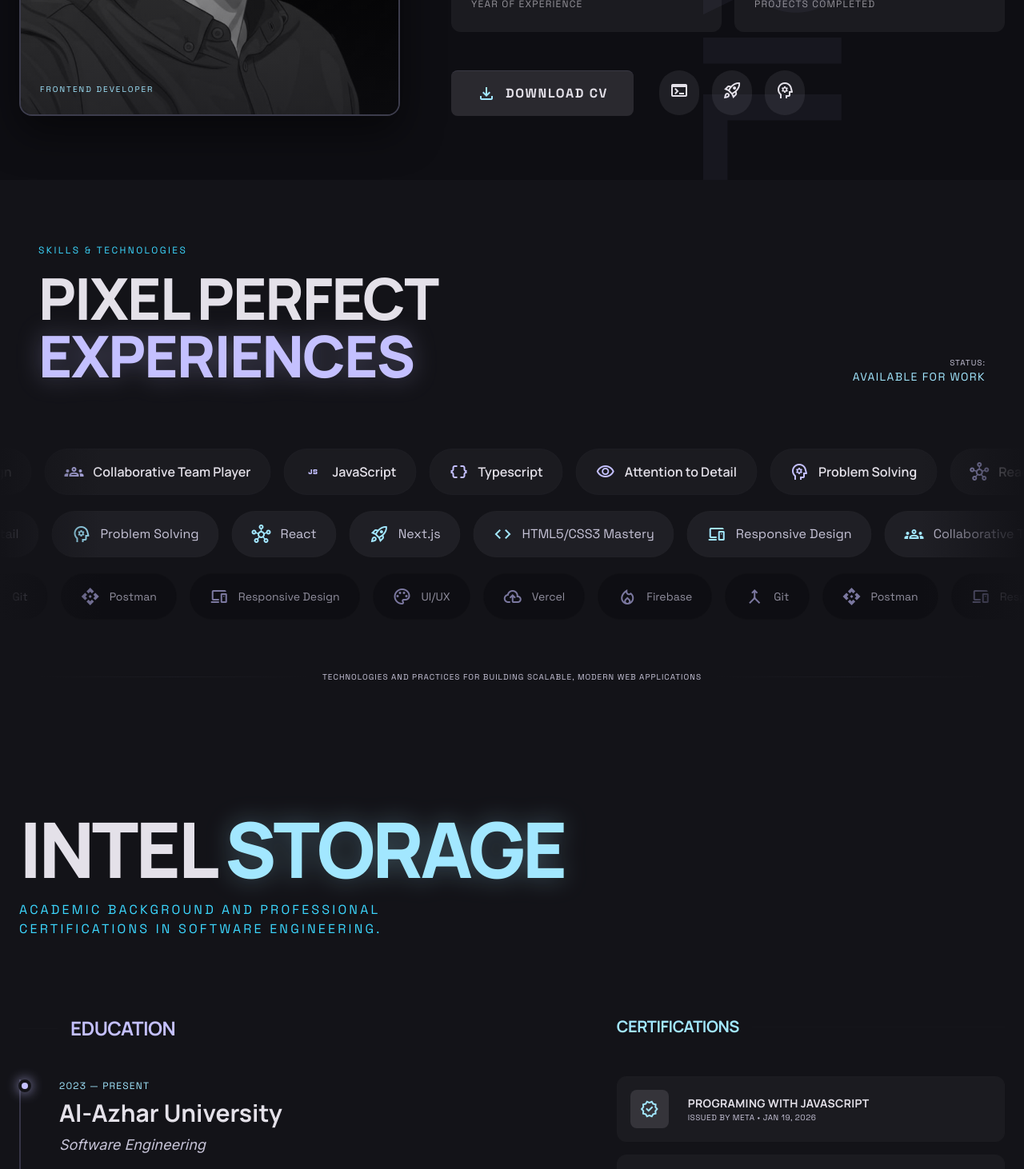
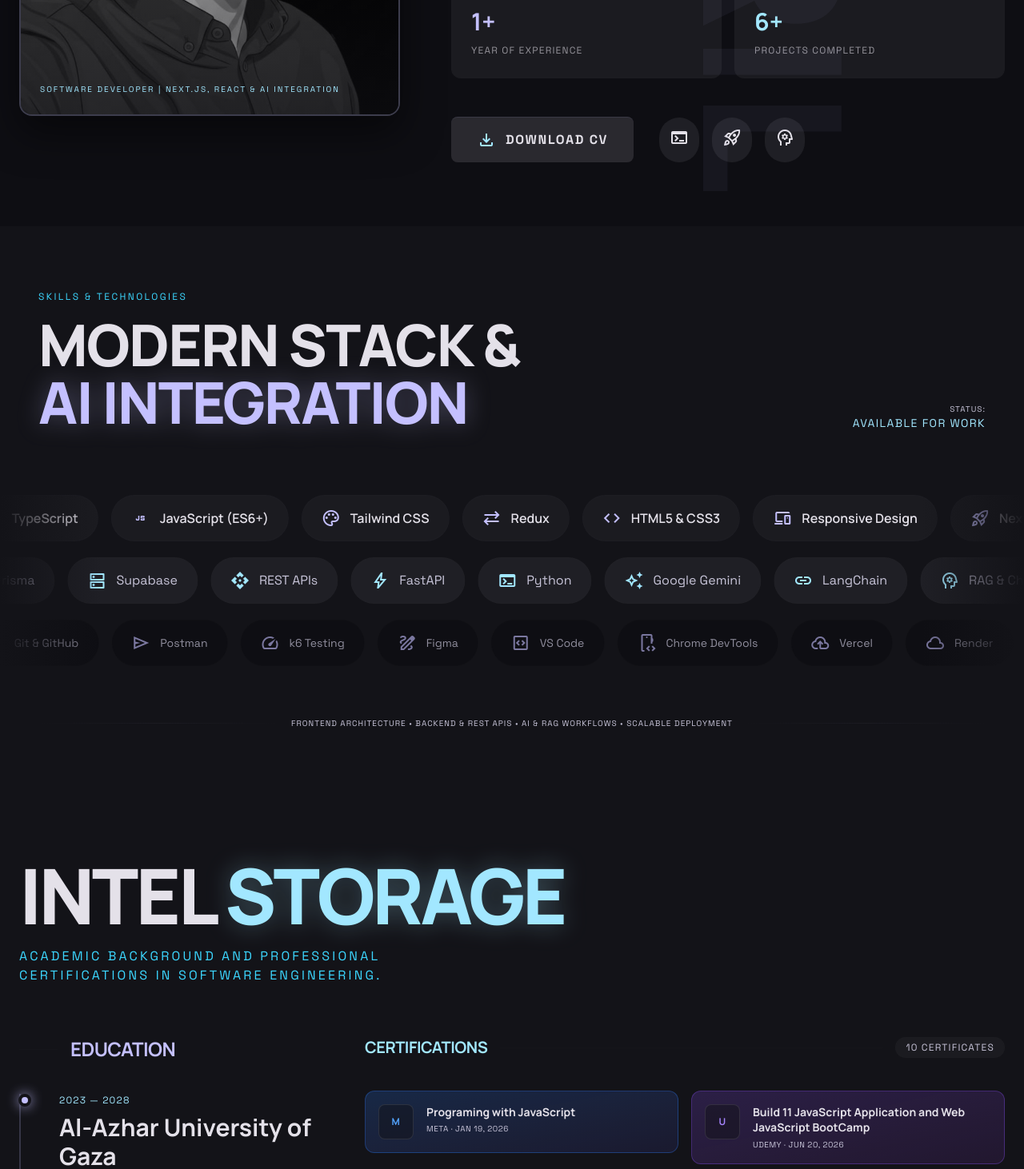
Before and after one commit to jebrilabed/Jebril-Aabed-Portfolio, a Next.js app: page / in a window 1280 px wide. Shown: the part 1330-2792 px from the top of the page at 80% size. Built offline with nearby package versions, Linux system fonts and the light colour scheme.

Commit message:
Edit certificates section

```diff
--- a/src/app/layout.tsx
+++ b/src/app/layout.tsx
@@ -23,15 +23,21 @@ const spaceGrotesk = Space_Grotesk({
 export const metadata: Metadata = {
   metadataBase: new URL("https://jebril-aabed-portfolio.vercel.app"),
   title: {
-    default: "Jebril Aabed | Frontend Developer",
+    default: "Jebril Aabed | Software Developer & AI Integration",
     template: "%s | Jebril Aabed",
   },
-  description: "Jebril Aabed is a Frontend Developer specialized in building responsive and modern web applications using React and Next.js.",
+  description: "Jebril Aabed - Frontend Developer specializing in React.js, Next.js, and TypeScript, with hands-on experience in RESTful APIs, FastAPI, PostgreSQL, and AI integration (Gemini, LangChain, RAG).",
   keywords: [
+    "Software Developer",
     "Frontend Developer",
+    "Next.js",
     "React",
-    "Next.js",
     "TypeScript",
+    "AI Integration",
+    "FastAPI",
+    "Google Gemini",
+    "LangChain",
+    "RAG",
     "Tailwind CSS",
     "Web Developer",
     "Portfolio",
@@ -43,22 +49,22 @@ export const metadata: Metadata = {
     type: "website",
     locale: "en_US",
     url: "https://jebril-aabed-portfolio.vercel.app",
-    title: "Jebril Aabed | Frontend Developer",
-    description: "Jebril Aabed is a Frontend Developer specialized in building responsive and modern web applications using React and Next.js.",
+    title: "Jebril Aabed | Software Developer & AI Integration",
+    description: "Frontend Developer specializing in React.js, Next.js, and TypeScript, with hands-on experience in RESTful APIs, FastAPI, and AI integration (Gemini, LangChain, RAG).",
     siteName: "Jebril Aabed Portfolio",
     images: [
       {
         url: "/projects/protofolio.png",
         width: 1200,
         height: 630,
-        alt: "Jebril Aabed - Frontend Developer Portfolio",
+        alt: "Jebril Aabed - Software Developer Portfolio",
       },
     ],
   },
   twitter: {
     card: "summary_large_image",
-    title: "Jebril Aabed | Frontend Developer",
-    description: "Jebril Aabed is a Frontend Developer specialized in building responsive and modern web applications using React and Next.js.",
+    title: "Jebril Aabed | Software Developer & AI Integration",
+    description: "Frontend Developer specializing in React.js, Next.js, and TypeScript, with hands-on experience in RESTful APIs, FastAPI, and AI integration (Gemini, LangChain, RAG).",
     images: ["/projects/protofolio.png"],
   },
   robots: {
--- a/src/app/page.tsx
+++ b/src/app/page.tsx
@@ -25,7 +25,7 @@ export default function Home() {
               "https://github.com/jebrilabed",
               "https://www.linkedin.com/in/jebril-aabed",
             ],
-            jobTitle: "Frontend Developer",
+            jobTitle: "Software Developer | Next.js, React & AI Integration",
             worksFor: {
               "@type": "Organization",
               name: "Freelance",
--- a/src/components/Hero.tsx
+++ b/src/components/Hero.tsx
@@ -32,7 +32,7 @@ export default function Hero() {
           className="font-body text-xl md:text-2xl text-on-surface-variant mb-12 max-w-2xl mx-auto leading-relaxed animate-fade-in"
           style={{ animationDelay: "500ms", animationFillMode: "both" }}
         >
-          Building <span className="text-secondary italic">fast, scalable, and visually engaging</span> web applications using modern frontend technologies.
+          Building <span className="text-secondary italic">fast, scalable, and AI-integrated</span> web applications using Next.js, React, and modern technologies.
         </p>
 
         <div
--- a/src/components/Intel.tsx
+++ b/src/components/Intel.tsx
@@ -3,13 +3,44 @@
 import { motion } from "framer-motion";
 import { portfolioData } from "@/data/portfolio";
 
+const INSTITUTION_COLORS: Record<string, string> = {
+  "Al-Azhar University": "from-emerald-500/20 to-teal-500/10 border-emerald-500/30 text-emerald-400",
+  "Al-Azhar University of Gaza": "from-emerald-500/20 to-teal-500/10 border-emerald-500/30 text-emerald-400",
+  Meta:    "from-blue-500/20 to-indigo-500/10 border-blue-500/30 text-blue-400",
+  Udemy:   "from-violet-500/20 to-purple-500/10 border-violet-500/30 text-violet-400",
+  Scrimba: "from-orange-500/20 to-amber-500/10 border-orange-500/30 text-orange-400",
+  IEEE:    "from-sky-500/20 to-cyan-500/10 border-sky-500/30 text-sky-400",
+  Anthropic: "from-rose-500/20 to-pink-500/10 border-rose-500/30 text-rose-400",
+  LangChain: "from-lime-500/20 to-green-500/10 border-lime-500/30 text-lime-400",
+};
+
+function getInstitutionStyle(institution: string) {
+  return INSTITUTION_COLORS[institution] ?? "from-primary/20 to-secondary/10 border-primary/30 text-primary";
+}
+
+const INSTITUTION_INITIALS: Record<string, string> = {
+  "Al-Azhar University": "AZ",
+  "Al-Azhar University of Gaza": "AZ",
+  Meta: "M",
+  Udemy: "U",
+  Scrimba: "SC",
+  IEEE: "IE",
+  Anthropic: "AN",
+  LangChain: "LC",
+};
+
+function getInitials(institution: string) {
+  return INSTITUTION_INITIALS[institution] ?? institution.slice(0, 2).toUpperCase();
+}
+
 export default function Intel() {
-  const education = portfolioData.education.filter(item => item.type === "education");
+  const education   = portfolioData.education.filter(item => item.type === "education");
   const certificates = portfolioData.education.filter(item => item.type === "certificate");
 
   return (
     <section id="intel" className="py-12 md:py-20 px-6 max-w-7xl mx-auto scroll-mt-28 overflow-x-hidden">
-      <div className="mb-24">
+      {/* Header */}
+      <div className="mb-16">
         <h2 className="font-headline text-6xl md:text-8xl font-extrabold tracking-[-0.04em] mb-4 uppercase">
           Intel <span className="text-secondary drop-shadow-[0_0_15px_rgba(162,231,255,0.3)]">Storage</span>
         </h2>
@@ -18,16 +49,17 @@ export default function Intel() {
         </p>
       </div>
 
-      <div className="grid grid-cols-1 lg:grid-cols-12 gap-12">
-        {/* Education Section (Timeline) */}
-        <div className="lg:col-span-7 space-y-12">
-          <div className="flex items-center gap-4 mb-12">
-            <div className="h-[1px] w-12 bg-outline-variant/30"></div>
+      <div className="grid grid-cols-1 lg:grid-cols-12 gap-16">
+
+        {/* ─── Education Timeline ─── */}
+        <div className="lg:col-span-4 space-y-12">
+          <div className="flex items-center gap-4 mb-10">
+            <div className="h-[1px] w-12 bg-outline-variant/30" />
             <h3 className="font-headline text-2xl font-bold uppercase tracking-tight text-primary">Education</h3>
           </div>
 
           <div className="relative pl-8 md:pl-12 border-l-2 border-primary/20 space-y-20">
-            {education.map((item, index) => (
+            {education.map((item) => (
               <motion.div
                 key={item.id}
                 initial={{ opacity: 0, x: -20 }}
@@ -35,19 +67,19 @@ export default function Intel() {
                 viewport={{ once: true }}
                 className="relative"
               >
-                {/* Timeline Pulse Point */}
-                <div className="absolute -left-[35px] md:-left-[51px] top-0 w-4 h-4 bg-primary rounded-full shadow-[0_0_15px_rgba(196,192,255,0.8)] border-4 border-background"></div>
+                {/* Timeline pulse dot */}
+                <div className="absolute -left-[35px] md:-left-[51px] top-0 w-4 h-4 bg-primary rounded-full shadow-[0_0_15px_rgba(196,192,255,0.8)] border-4 border-background" />
 
                 <span className="font-label text-xs text-secondary mb-2 block tracking-widest uppercase">
                   {item.period}
                 </span>
-                <h4 className="font-headline text-2xl md:text-3xl font-bold text-foreground mb-2">
+                <h4 className="font-headline text-2xl md:text-3xl font-bold text-foreground mb-1">
                   {item.institution}
                 </h4>
                 <p className="font-body text-lg text-on-surface-variant italic mb-4">
                   {item.title}
                 </p>
-                <div className="p-6 bg-surface-low border-t border-primary/10 rounded-xl max-w-xl">
+                <div className="p-5 bg-surface-low border-t border-primary/10 rounded-xl">
                   <p className="text-on-surface-variant leading-relaxed text-sm">
                     Focusing on core software engineering principles, algorithmic excellence, and building scalable systems.
                   </p>
@@ -57,40 +89,67 @@ export default function Intel() {
           </div>
         </div>
 
-        {/* Certificates Section */}
-        <div className="lg:col-span-5 space-y-16">
-          <section>
-            <div className="flex items-center gap-4 mb-12">
-              <h3 className="font-headline text-xl font-bold uppercase tracking-tight text-secondary">Certifications</h3>
-              <div className="flex-grow h-[1px] bg-outline-variant/30"></div>
+        {/* ─── Certificates Grid ─── */}
+        <div className="lg:col-span-8">
+          <div className="flex items-center gap-4 mb-10">
+            <h3 className="font-headline text-xl font-bold uppercase tracking-tight text-secondary">
+              Certifications
+            </h3>
+            <div className="flex-grow h-[1px] bg-outline-variant/30" />
+            <span className="font-label text-xs text-on-surface-variant bg-surface-low px-3 py-1 rounded-full border border-outline-variant/20 tracking-widest uppercase">
+              {certificates.length} Certificates
+            </span>
           </div>
 
-            <div className="grid grid-cols-1 gap-4">
-              {certificates.map((cert, index) => (
+          <div className="grid grid-cols-1 sm:grid-cols-2 gap-4">
+            {certificates.map((cert, index) => {
+              const style    = getInstitutionStyle(cert.institution);
+              const initials = getInitials(cert.institution);
+              const Tag = cert.link ? "a" : "div";
+              const linkProps = cert.link
+                ? { href: cert.link, target: "_blank", rel: "noopener noreferrer" }
+                : {};
+
+              return (
                 <motion.div
                   key={cert.id}
-                  initial={{ opacity: 0, y: 10 }}
+                  initial={{ opacity: 0, y: 16 }}
                   whileInView={{ opacity: 1, y: 0 }}
                   viewport={{ once: true }}
-                  transition={{ delay: index * 0.1 }}
-                  className="group flex items-center gap-6 p-4 bg-surface-low hover:bg-surface-high transition-all duration-500 rounded-xl border border-outline-variant/10"
+                  transition={{ delay: index * 0.06 }}
                 >
-                  <div className="w-12 h-12 flex items-center justify-center bg-surface-highest rounded-lg text-secondary group-hover:shadow-[0_0_20px_rgba(162,231,255,0.2)] transition-all">
-                    <span className="material-symbols-outlined">verified</span>
+                  <Tag
+                    {...linkProps}
+                    className={`group flex items-start gap-4 p-4 rounded-xl border bg-gradient-to-br ${style} transition-all duration-300 hover:scale-[1.02] hover:shadow-lg ${cert.link ? "cursor-pointer" : ""}`}
+                  >
+                    {/* Institution Avatar */}
+                    <div className="w-11 h-11 shrink-0 rounded-lg bg-background/50 flex items-center justify-center border border-white/10 text-xs font-bold font-headline tracking-wider">
+                      {initials}
                     </div>
-                  <div>
-                    <h4 className="font-headline text-sm font-bold text-foreground uppercase tracking-wide">
+
+                    {/* Content */}
+                    <div className="flex-1 min-w-0">
+                      <h4 className="font-headline text-sm font-bold text-foreground leading-snug line-clamp-2 group-hover:text-white transition-colors">
                         {cert.title}
                       </h4>
-                    <p className="font-label text-[10px] text-on-surface-variant uppercase tracking-wider">
-                      ISSUED BY {cert.institution} • {cert.period}
+                      <p className="font-label text-[10px] text-on-surface-variant mt-1 uppercase tracking-wider">
+                        {cert.institution} · {cert.period}
                       </p>
                     </div>
+
+                    {/* Arrow icon if link exists */}
+                    {cert.link && (
+                      <span className="material-symbols-outlined text-base shrink-0 opacity-40 group-hover:opacity-100 group-hover:translate-x-0.5 group-hover:-translate-y-0.5 transition-all">
+                        open_in_new
+                      </span>
+                    )}
+                  </Tag>
                 </motion.div>
-              ))}
+              );
+            })}
           </div>
-          </section>
         </div>
+
       </div>
     </section>
   );
--- a/src/components/Skills.tsx
+++ b/src/components/Skills.tsx
@@ -4,31 +4,64 @@ import { motion } from "framer-motion";
 import { portfolioData } from "@/data/portfolio";
 
 const skillIcons: Record<string, string> = {
-  "HTML5/CSS3 Mastery": "code",
+  "Next.js": "rocket_launch",
+  "React.js": "hub",
+  "TypeScript": "data_object",
+  "JavaScript (ES6+)": "javascript",
+  "Tailwind CSS": "palette",
+  "Redux": "sync_alt",
+  "HTML5 & CSS3": "code",
   "Responsive Design": "devices",
-  "Collaborative Team Player": "groups",
-  "JavaScript": "javascript",
-  "Typescript": "data_object",
-  "Attention to Detail": "visibility",
-  "Problem Solving": "psychology",
-  "React": "hub",
-  "Next.js": "rocket_launch",
+  "FastAPI": "bolt",
+  "Python": "terminal",
+  "Google Gemini": "auto_awesome",
+  "LangChain": "link",
+  "RAG & ChromaDB": "psychology",
+  "PostgreSQL": "database",
+  "Prisma": "layers",
+  "Supabase": "dns",
+  "REST APIs": "api",
 };
 
-// duplicate list for seamless loop
-const skills = portfolioData.skills;
-const doubledSkills = [...skills, ...skills, ...skills];
+// Row 1: Frontend & Core Languages (scrolls left)
+const frontendSkills = [
+  "Next.js",
+  "React.js",
+  "TypeScript",
+  "JavaScript (ES6+)",
+  "Tailwind CSS",
+  "Redux",
+  "HTML5 & CSS3",
+  "Responsive Design",
+];
+const doubledFrontend = [...frontendSkills, ...frontendSkills, ...frontendSkills];
 
+// Row 2: AI, Backend & Databases (scrolls right)
+const backendAiSkills = [
+  "FastAPI",
+  "Python",
+  "Google Gemini",
+  "LangChain",
+  "RAG & ChromaDB",
+  "PostgreSQL",
+  "Prisma",
+  "Supabase",
+  "REST APIs",
+];
+const doubledBackendAi = [...backendAiSkills, ...backendAiSkills, ...backendAiSkills];
+
+// Row 3: Deployment, Tools & Testing (scrolls left)
 const toolsList = [
   { name: "Vercel", icon: "cloud_upload" },
-  { name: "Firebase", icon: "local_fire_department" },
-  { name: "Git", icon: "merge" },
-  { name: "Postman", icon: "api" },
-  { name: "Responsive Design", icon: "devices" },
-  { name: "UI/UX", icon: "palette" },
+  { name: "Render", icon: "cloud" },
+  { name: "Docker", icon: "deployed_code" },
+  { name: "Git & GitHub", icon: "merge" },
+  { name: "Postman", icon: "send" },
+  { name: "k6 Testing", icon: "speed" },
+  { name: "Figma", icon: "draw" },
+  { name: "VS Code", icon: "code_blocks" },
+  { name: "Chrome DevTools", icon: "developer_mode" },
 ];
-
-// duplicate for second row
 const doubledTools = [...toolsList, ...toolsList, ...toolsList];
 
 export default function Skills() {
@@ -53,9 +86,9 @@ export default function Skills() {
             transition={{ duration: 0.6, delay: 0.1 }}
             className="font-headline text-5xl md:text-7xl font-extrabold tracking-tight text-foreground leading-none uppercase"
           >
-            PIXEL PERFECT   <br />
+            MODERN STACK &   <br />
             <span className="text-primary drop-shadow-[0_0_15px_rgba(196,192,255,0.3)]">
-              EXPERIENCES
+              AI INTEGRATION
             </span>
           </motion.h2>
         </div>
@@ -75,7 +108,7 @@ export default function Skills() {
         </motion.div>
       </div>
 
-      {/* ── Row 1: Skills → left (slow) ── */}
+      {/* ── Row 1: Frontend & Languages → left (slow) ── */}
       <div className="relative mb-5">
         {/* fade edges */}
         <div className="absolute left-0 top-0 h-full w-32 z-10 bg-gradient-to-r from-background to-transparent pointer-events-none" />
@@ -87,7 +120,7 @@ export default function Skills() {
             animate={{ x: ["0%", "-33.33%"] }}
             transition={{ repeat: Infinity, ease: "linear", duration: 28 }}
           >
-            {doubledSkills.map((skill, i) => (
+            {doubledFrontend.map((skill, i) => (
               <div
                 key={i}
                 className="flex items-center gap-3 px-6 py-4 bg-surface-low border border-outline-variant/40 rounded-full whitespace-nowrap group hover:border-primary/40 hover:bg-surface-high transition-all duration-300"
@@ -104,7 +137,7 @@ export default function Skills() {
         </div>
       </div>
 
-      {/* ── Row 2: Skills → right (medium) ── */}
+      {/* ── Row 2: AI & Backend → right (medium) ── */}
       <div className="relative mb-5">
         <div className="absolute left-0 top-0 h-full w-32 z-10 bg-gradient-to-r from-background to-transparent pointer-events-none" />
         <div className="absolute right-0 top-0 h-full w-32 z-10 bg-gradient-to-l from-background to-transparent pointer-events-none" />
@@ -113,9 +146,9 @@ export default function Skills() {
           <motion.div
             className="flex gap-4 min-w-max"
             animate={{ x: ["-33.33%", "0%"] }}
-            transition={{ repeat: Infinity, ease: "linear", duration: 22 }}
+            transition={{ repeat: Infinity, ease: "linear", duration: 25 }}
           >
-            {doubledSkills.map((skill, i) => (
+            {doubledBackendAi.map((skill, i) => (
               <div
                 key={i}
                 className="flex items-center gap-3 px-6 py-4 bg-surface-container border border-outline-variant/30 rounded-full whitespace-nowrap group hover:border-secondary/40 hover:bg-surface-high transition-all duration-300"
@@ -132,7 +165,7 @@ export default function Skills() {
         </div>
       </div>
 
-      {/* ── Row 3: Tools → left (fast) ── */}
+      {/* ── Row 3: Tools & Testing → left (fast) ── */}
       <div className="relative">
         <div className="absolute left-0 top-0 h-full w-32 z-10 bg-gradient-to-r from-background to-transparent pointer-events-none" />
         <div className="absolute right-0 top-0 h-full w-32 z-10 bg-gradient-to-l from-background to-transparent pointer-events-none" />
@@ -141,7 +174,7 @@ export default function Skills() {
           <motion.div
             className="flex gap-4 min-w-max"
             animate={{ x: ["0%", "-33.33%"] }}
-            transition={{ repeat: Infinity, ease: "linear", duration: 18 }}
+            transition={{ repeat: Infinity, ease: "linear", duration: 20 }}
           >
             {doubledTools.map((tool, i) => (
               <div
@@ -169,8 +202,8 @@ export default function Skills() {
         className="px-6 md:px-12 max-w-7xl mx-auto mt-16 flex items-center gap-4"
       >
         <div className="h-px flex-1 bg-gradient-to-r from-transparent via-outline-variant to-transparent" />
-        <span className="font-label text-[10px] tracking-widest uppercase text-on-surface-variant">
-          Technologies and practices for building scalable, modern web applications
+        <span className="font-label text-[10px] tracking-widest uppercase text-on-surface-variant text-center">
+          Frontend Architecture • Backend & REST APIs • AI & RAG Workflows • Scalable Deployment
         </span>
         <div className="h-px flex-1 bg-gradient-to-r from-transparent via-outline-variant to-transparent" />
       </motion.div>
--- a/src/data/portfolio.ts
+++ b/src/data/portfolio.ts
@@ -1,31 +1,77 @@
 export const portfolioData = {
   name: "Jebril Aabed",
-  role: "Frontend Developer",
-  bio: "Frontend Developer specialized in building responsive and modern web applications using React and Next.js. Passionate about clean code, performance, and user experience. I focus on turning UI designs into scalable, reusable components using TypeScript, Tailwind CSS, and modern tools. Built several projects including e-commerce platforms, AI landing pages, and real-time applications.",
+  role: "Software Developer | Next.js, React & AI Integration",
+  bio: "Frontend Developer specializing in React.js, Next.js, and TypeScript, with hands-on experience building responsive web applications, e-commerce platforms, and user-focused interfaces. Experienced in integrating RESTful APIs, authentication, and database-backed services using FastAPI, PostgreSQL, Prisma, and Supabase. Familiar with AI integration and RAG workflows using Gemini, LangChain, and ChromaDB. Focused on clean code, reusable components, responsive design, and delivering maintainable, high-quality web applications.",
   email: "jebrilaabed@gmail.com",
+  phone: "+972 593-478-714",
+  location: "Gaza, Palestine",
+  cvFile: "/Jebril-Aabed-Software-Engineer-CV.pdf",
   socials: {
     github: "https://github.com/jebrilabed",
     linkedin: "https://www.linkedin.com/in/jebril-aabed",
     whatsapp: "https://wa.me/qr/OK4HMSQXWPT2C1",
   },
   skills: [
-    "HTML5/CSS3 Mastery",
+    "Next.js",
+    "React.js",
+    "TypeScript",
+    "JavaScript (ES6+)",
+    "Python",
+    "Tailwind CSS",
+    "FastAPI",
+    "Google Gemini",
+    "LangChain",
+    "RAG & ChromaDB",
+    "PostgreSQL",
+    "Prisma",
+    "Supabase",
+    "Redux",
+    "REST APIs",
+    "Docker",
     "Responsive Design",
-    "Collaborative Team Player",
-    "JavaScript",
-    "Typescript",
-    "Attention to Detail",
-    "Problem Solving",
-    "React",
-    "Next.js",
   ],
+  skillsCategories: {
+    frontend: [
+      "Next.js",
+      "React.js",
+      "TypeScript",
+      "JavaScript (ES6+)",
+      "Tailwind CSS",
+      "Redux",
+      "Material UI",
+      "HTML5/CSS3",
+      "Responsive Design",
+    ],
+    backendAndAi: [
+      "Python",
+      "FastAPI",
+      "Google Gemini",
+      "LangChain",
+      "RAG & ChromaDB",
+      "PostgreSQL",
+      "Prisma",
+      "Supabase",
+      "REST APIs",
+    ],
+    toolsAndDevops: [
+      "Docker",
+      "Vercel",
+      "Render",
+      "Git & GitHub",
+      "Postman",
+      "k6",
+      "Figma",
+      "VS Code",
+    ],
+  },
   education: [
     {
       id: 1,
-      institution: "Al-Azhar University",
-      title: "Software Engineering",
-      period: "2023 — Present",
+      institution: "Al-Azhar University of Gaza",
+      title: "Bachelor's Degree in Software Engineering",
+      period: "2023 — 2028",
       type: "education",
+      link: "",
     },
     {
       id: 2,
@@ -33,6 +79,7 @@ export const portfolioData = {
       title: "Programing with JavaScript",
       period: "Jan 19, 2026",
       type: "certificate",
+      link: "",
     },
     {
       id: 3,
@@ -40,6 +87,7 @@ export const portfolioData = {
       title: "Build 11 JavaScript Application and Web JavaScript BootCamp",
       period: "Jun 20, 2026",
       type: "certificate",
+      link: "",
     },
     {
       id: 4,
@@ -47,6 +95,7 @@ export const portfolioData = {
       title: "React",
       period: "Mar 28, 2026",
       type: "certificate",
+      link: "",
     },
     {
       id: 5,
@@ -54,6 +103,7 @@ export const portfolioData = {
       title: "Learn Next.js",
       period: "Apr 10, 2026",
       type: "certificate",
+      link: "",
     },
     {
       id: 6,
@@ -61,6 +111,7 @@ export const portfolioData = {
       title: "Problem Solving and Competitive Programming",
       period: "Oct, 2026",
       type: "certificate",
+      link: "",
     },
     {
       id: 7,
@@ -68,6 +119,7 @@ export const portfolioData = {
       title: "Certificate of completion: Claude 101",
       period: "Sep, 2026",
       type: "certificate",
+      link: "",
     },
     {
       id: 8,
@@ -75,6 +127,7 @@ export const portfolioData = {
       title: "Foundation: Introduction to LangChain - Python",
       period: "Aug, 2026",
       type: "certificate",
+      link: "",
     },
     {
       id: 9,
@@ -82,6 +135,7 @@ export const portfolioData = {
       title: "Python 101: Complete Python Programming Step by Step Guide",
       period: "Aug, 2026",
       type: "certificate",
+      link: "",
     },
     {
       id: 10,
@@ -89,6 +143,7 @@ export const portfolioData = {
       title: "Certificate of Completion: Al Fluency Framework & Foundations",
       period: "Aug, 2026",
       type: "certificate",
+      link: "",
     },
     {
       id: 11,
@@ -96,6 +151,7 @@ export const portfolioData = {
       title: "Certificate of completion: Claude code 101",
       period: "Aug, 2026",
       type: "certificate",
+      link: "",
     },
   ],
   projects: [
```
Also changed, not shown: src/components/About.tsx (+4 -4 lines), 2 other files (tests, documents, lock files or other folders). Lines whose indentation alone changed are shown as unchanged.
